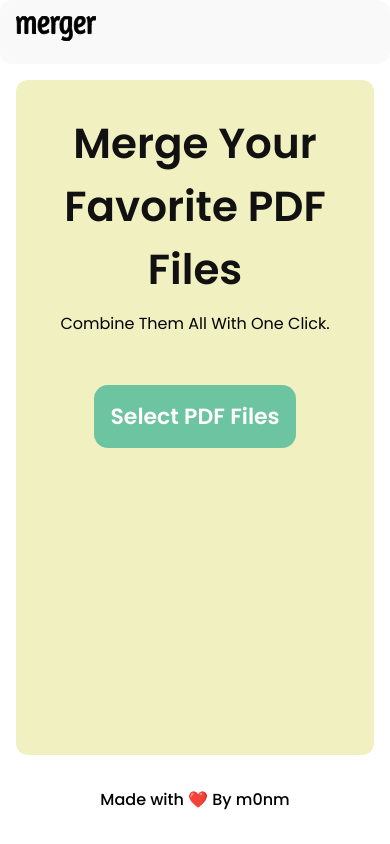
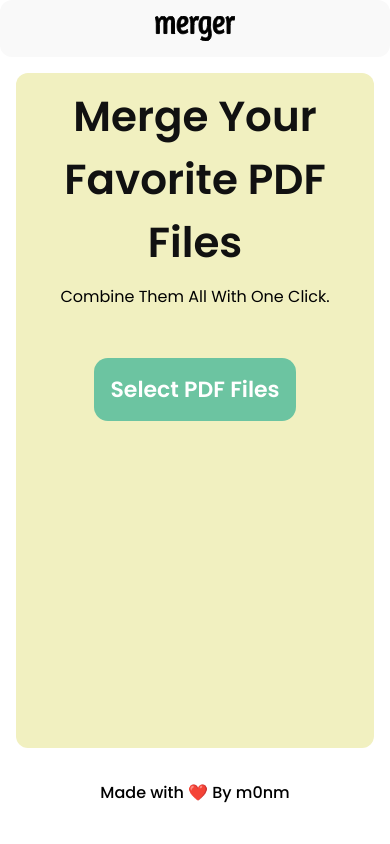
Before and after one commit to m0nm/merger, a Next.js app: page / in a window 390 px wide. Built offline with nearby package versions, Linux system fonts and the light colour scheme.

Commit message:
added responsive styles

```diff
--- a/styles/Main.module.scss
+++ b/styles/Main.module.scss
@@ -10,6 +10,10 @@
   padding: 2rem;
   border-radius: 12px;
   text-align: center;
+
+  @media screen and (max-width: 720px) {
+    padding: 12px 0;
+  }
 
   h1 {
     font-weight: 600;
@@ -64,6 +68,10 @@
   place-items: center;
   justify-content: center;
   row-gap: 10px;
+
+  @media screen and (max-width: 720px) {
+    grid-template-columns: 1fr;
+  }
 }
 
 .file {
--- a/styles/Modal.module.scss
+++ b/styles/Modal.module.scss
@@ -28,6 +28,10 @@
   min-height: 420px;
   background: white;
   animation: animate 1s;
+
+  @media screen and (max-width: 720px) {
+    width: 100%;
+  }
 
   h1 {
     font-size: 38px;
--- a/styles/Navbar.module.css
+++ b/styles/Navbar.module.css
@@ -4,3 +4,11 @@
   border-radius: 12px;
   background: #f9f9f9;
 }
+
+@media only screen and (max-width: 720px) {
+  .container {
+    display: flex;
+    justify-content: center;
+    align-items: center;
+  }
+}
```
Also changed, not shown: 1 other file (tests, documents, lock files or other folders).
